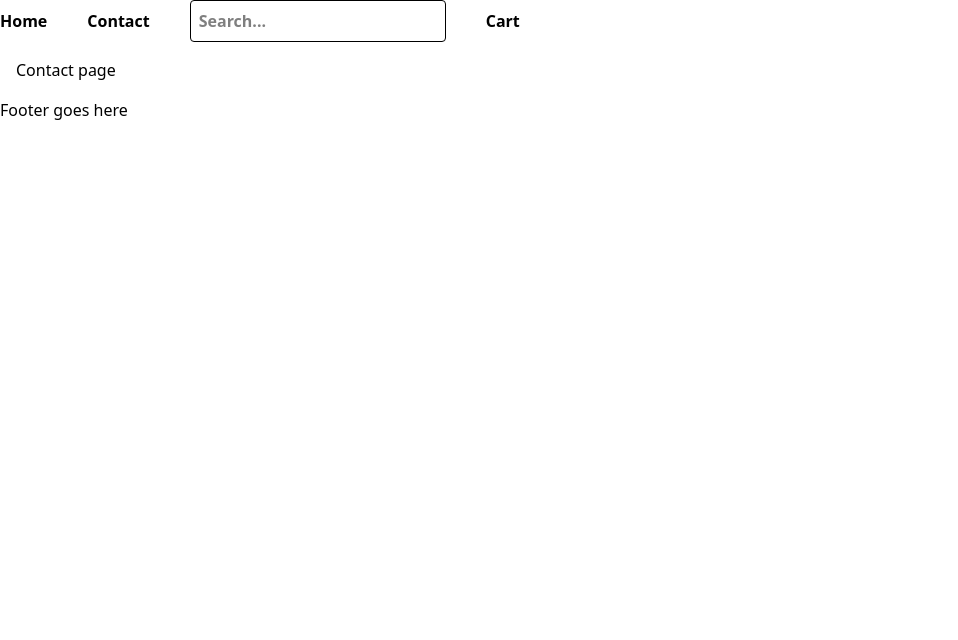
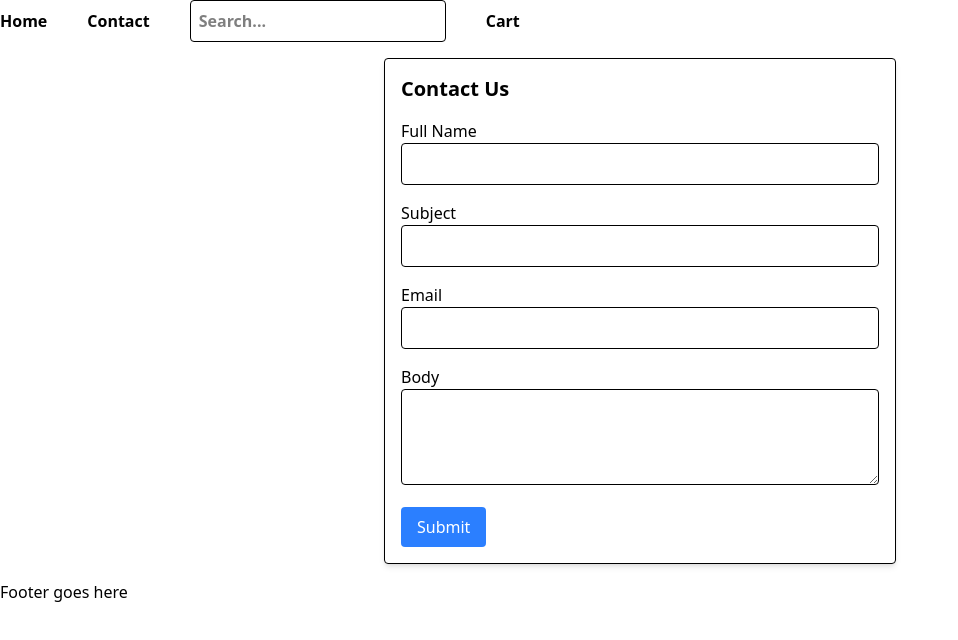
Before and after one commit to Fillschjbo/JS-Frameworks-CA, a React (Vite) app: page /contact in a window 1280 px wide. Shown: the top 640 px of the page, without its empty margins (0-958 px from the left). Built offline with nearby package versions, Linux system fonts and the light colour scheme.

Commit message:
added contact form using react hook form

```diff
--- a/src/routes/contact.jsx
+++ b/src/routes/contact.jsx
@@ -1,7 +1,64 @@
+import { useForm } from "react-hook-form";
+
 export function RenderContact() {
+    const {
+        register,
+        handleSubmit,
+        formState: { errors },
+    } = useForm();
+
+    const onSubmit = (data) => {
+        console.log("Form Submitted:", data);
+    };
+
     return (
-        <>
-            <h1>Contact page</h1>
-        </>
-    )
+        <div className="max-w-lg mx-auto p-4 border rounded shadow-md">
+            <h2 className="text-xl font-bold mb-4">Contact Us</h2>
+
+            <form onSubmit={handleSubmit(onSubmit)} className="space-y-4">
+                <div>
+                    <label className="block font-medium">Full Name</label>
+                    <input
+                        type="text"
+                        {...register("fullName", { required: "Full name is required", minLength: { value: 3, message: "Must be at least 3 characters" } })}
+                        className="border p-2 w-full rounded"
+                    />
+                    {errors.fullName && <p className="text-red-500">{errors.fullName.message}</p>}
+                </div>
+
+                <div>
+                    <label className="block font-medium">Subject</label>
+                    <input
+                        type="text"
+                        {...register("subject", { required: "Subject is required", minLength: { value: 3, message: "Must be at least 3 characters" } })}
+                        className="border p-2 w-full rounded"
+                    />
+                    {errors.subject && <p className="text-red-500">{errors.subject.message}</p>}
+                </div>
+
+                <div>
+                    <label className="block font-medium">Email</label>
+                    <input
+                        type="email"
+                        {...register("email", { required: "Email is required", pattern: { value: /^[^@]+@[^@]+\.[^@]+$/, message: "Invalid email address" } })}
+                        className="border p-2 w-full rounded"
+                    />
+                    {errors.email && <p className="text-red-500">{errors.email.message}</p>}
+                </div>
+
+                <div>
+                    <label className="block font-medium">Body</label>
+                    <textarea
+                        {...register("body", { required: "Body is required", minLength: { value: 3, message: "Must be at least 3 characters" } })}
+                        className="border p-2 w-full rounded h-24"
+                    ></textarea>
+                    {errors.body && <p className="text-red-500">{errors.body.message}</p>}
+                </div>
+
+                <button type="submit" className="bg-blue-500 text-white px-4 py-2 rounded">
+                    Submit
+                </button>
+            </form>
+        </div>
+    );
 }
```
